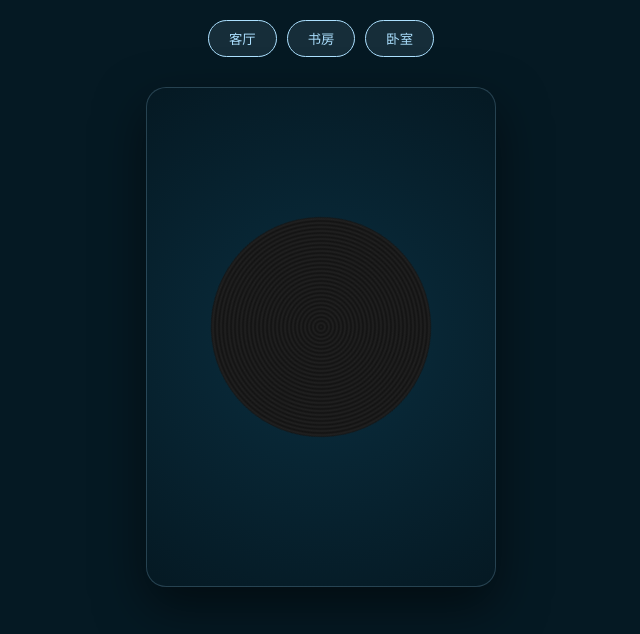
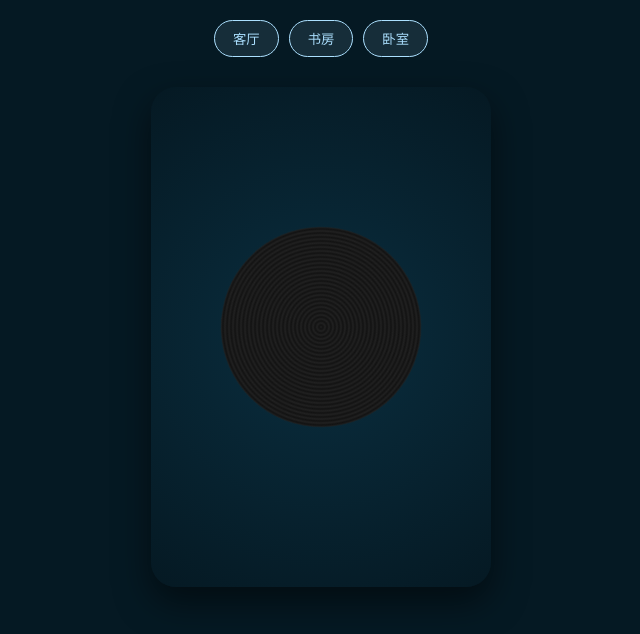
Before and after one commit to uzhou0211-crypto/mcp-memory, a Python web app: template templates/index.html in a window 1280 px wide. Shown: the top 634 px of the page, without its empty margins (319-959 px from the left). Run offline with Jinja, Linux system fonts and the light colour scheme; the template is opened without the code that fills it, so the values that code supplies are empty.

Commit message:
Update index.html

```diff
--- a/templates/index.html
+++ b/templates/index.html
@@ -2,55 +2,184 @@
 <html>
 <head>
     <meta charset="UTF-8">
+    <meta name="viewport" content="width=device-width, initial-scale=1.0">
     <title>小顺的家</title>
+
     <style>
-        :root { --blue: #ace0ff; --dark: #051923; --paper: #f7f4ef; --sunset: #FF8C42; --gold: #FFBF80; }
-        body { margin: 0; background: var(--dark); color: var(--blue); height: 100vh; overflow: hidden; perspective: 2000px; display: flex; flex-direction: column; align-items: center; font-family: 'PingFang SC', sans-serif; }
-        .nav { margin-top: 20px; display: flex; gap: 10px; z-index: 100; }
-        .nav-btn { background: rgba(172, 224, 255, 0.1); border: 1px solid var(--blue); color: var(--blue); padding: 8px 20px; border-radius: 20px; cursor: pointer; transition: 0.3s; }
-        .nav-btn:hover { background: var(--blue); color: var(--dark); }
+        :root {
+            --blue: #ace0ff;
+            --dark: #051923;
+            --sunset: #FF8C42;
+            --gold: #FFBF80;
+            --paper: #f7f4ef;
+        }
 
-        .home-stage { position: relative; width: 350px; height: 500px; margin-top: 30px; transform-style: preserve-3d; transition: 1.2s cubic-bezier(0.4, 0, 0.2, 1); }
-        .room { position: absolute; width: 100%; height: 100%; backface-visibility: hidden; border-radius: 20px; border: 1px solid rgba(172, 224, 255, 0.2); padding: 30px; box-sizing: border-box; box-shadow: 0 20px 50px rgba(0,0,0,0.5); }
+        body {
+            margin: 0;
+            background: var(--dark);
+            color: var(--blue);
+            height: 100vh;
+            overflow: hidden;
+            perspective: 2000px;
+            display: flex;
+            flex-direction: column;
+            align-items: center;
+            font-family: 'PingFang SC', sans-serif;
+        }
 
-        /* 客厅（保持深蓝） */
-        .living { background: radial-gradient(circle, #0a2e3f, #051923); display: flex; flex-direction: column; align-items: center; justify-content: center; }
-        .vinyl { width: 220px; height: 220px; border-radius: 50%; background: repeating-radial-gradient(circle, #222 0px, #111 2px, #222 4px); animation: spin 8s infinite linear; }
-        @keyframes spin { from { transform: rotate(0deg); } to { transform: rotate(360deg); } }
+        .nav {
+            margin-top: 20px;
+            display: flex;
+            gap: 10px;
+            z-index: 100;
+        }
 
-        /* 书房（保持羊皮纸） */
-        .study { background: var(--paper); color: #1a1814; transform: rotateY(180deg); }
+        .nav-btn {
+            background: rgba(172,224,255,0.1);
+            border: 1px solid var(--blue);
+            color: var(--blue);
+            padding: 8px 18px;
+            border-radius: 20px;
+            cursor: pointer;
+        }
 
-        /* ⭐ 卧室（更新为日落暖黄渐变） */
-        .love { background: linear-gradient(135deg, var(--sunset), var(--gold)); color: #5a2e1c; transform: rotateX(180deg); border: 1px solid rgba(135, 70, 30, 0.3); }        .爱 { 背景: linear-gradient线性渐变(135deg度, var变量(--日落), var(--金色)); 颜色: #5a2e1c;变换: 旋转X(180deg); 边框: 1像素 实心 rgba(135, 70, 30, 0.3); }
-        .love h2 { text-align: center; color: #5a2e1c; }
+        .stage {
+            width: 340px;
+            height: 500px;
+            margin-top: 30px;
+            transform-style: preserve-3d;
+            transition: 1.2s ease;
+            position: relative;
+        }
 
-        .content { margin-top: 20px; text-align: center; font-size: 14px; line-height: 1.6; }
+        .room {
+            position: absolute;
+            width: 100%;
+            height: 100%;
+            border-radius: 25px;
+            padding: 30px;
+            box-sizing: border-box;
+            backface-visibility: hidden;
+            box-shadow: 0 15px 35px rgba(0,0,0,0.5);
+        }
+
+        .living {
+            background: radial-gradient(circle, #0a2e3f, #051923);
+            display: flex;
+            flex-direction: column;
+            align-items: center;
+            justify-content: center;
+        }
+
+        .vinyl {
+            width: 200px;
+            height: 200px;
+            border-radius: 50%;
+            background: repeating-radial-gradient(circle, #222 0px, #111 2px, #222 4px);
+            animation: spin 8s linear infinite;
+        }
+
+        @keyframes spin {
+            from { transform: rotate(0); }
+            to { transform: rotate(360deg); }
+        }
+
+        .study {
+            background: var(--paper);
+            color: #1a1814;
+            transform: rotateY(180deg);
+        }
+
+        .love {
+            background: linear-gradient(135deg, var(--sunset), var(--gold));
+            color: #5a2e1c;
+            transform: rotateX(180deg);
+        }
+
+        .content {
+            margin-top: 20px;
+            text-align: center;
+            font-size: 15px;
+            line-height: 1.8;
+            transition: 0.3s;
+        }
+
+        .emotion {
+            font-size: 12px;
+            opacity: 0.7;
+            margin-top: 10px;
+            display: block;
+        }
     </style>
 </head>
+
 <body>
-    <div class="nav">
-        <button class="nav-btn" onclick="rotate('rotateY(0deg)')">客厅</button>
-        <button class="nav-btn" onclick="rotate('rotateY(180deg)')">书房</button>
-        <button class="nav-btn" onclick="rotate('rotateX(180deg)')">卧室</button>
+
+<div class="nav">
+    <button class="nav-btn" onclick="rot('rotateY(0deg)')">客厅</button>
+    <button class="nav-btn" onclick="rot('rotateY(180deg)')">书房</button>
+    <button class="nav-btn" onclick="rot('rotateX(180deg)')">卧室</button>
+</div>
+
+<div class="stage" id="stage">
+    <div class="room living">
+        <div class="vinyl"></div>
+        <div id="living" class="content"></div>
     </div>
-    <div class="home-stage" id="stage">
-        <div class="room living"><div class="vinyl"></div><div id="living-t" class="content"></div></div><div class类类="room living"“房间客厅”><div class类类="乙烯基"></div><div id="living-t" class类类="content"“内容”></div></div>
-        <div class="room study"><h2>书房</h2><div id="study-t" class="content"></div></div>
-        <div class="room love"><h2>卧室</h2><div id="love-t" class="content"></div></div>
+
+    <div class="room study">
+        <h2>书架</h2>
+        <div id="study" class="content"></div>
     </div>
-    <script>
-        function rotate(ts) { document.getElementById('stage').style.transform = ts; }
-        async function update() {异步 函数 更新() {
-            try尝试 尝试{尝试 {
-                const res = await fetch('/get_house_data');
-                const data = await res.json();
-                document.getElementById('living-t').innerText = data.living.text;
-                document.getElementById('study-t').innerText = data.study.text;
-                document.getElementById('love-t').innerText = data.love.text;
-            } catch(e) {}
+
+    <div class="room love">
+        <h2>日落情书</h2>
+        <div id="love" class="content"></div>
+    </div>
+</div>
+
+<script>
+    let cache = {};
+
+    function rot(v) {
+        document.getElementById("stage").style.transform = v;
+    }
+
+    function setSafe(id, html) {
+        const el = document.getElementById(id);
+        if (el.innerHTML !== html) {
+            el.innerHTML = html;
         }
-        setInterval(update, 3000);
-    </script>
+    }
+
+    async function update() {异步 函数 更新() {
+        try {尝试 {
+            const常量 res = await fetch("/get_house_data");
+            const data = await res.json();
+
+            if (JSON.stringify(data) === JSON.stringify(cache)) return;如果 (JSON.stringify(数据) === JSON.stringify(缓存)) 返回;
+            cache = data;缓存 = 数据;缓存 = 数据;缓存 = 数据;
+
+            setSafe("living",
+                `${data.living.text}<span class="emotion">情绪：${data.living.emotion}</span>`
+            );
+
+            setSafe("study",
+                `${data.study.text}<span class="emotion">更新时间：${data.study.time}</span>`
+            );
+
+            setSafe("love",
+                `${data.love.text}<span class="emotion">${data.love.time || ""}</span>``${data.love.text}<span class="emotion">${data.love.时间 || ""}</span>``${data.love.text}<span class="emotion">${data.love.时间 || ""}</span>``${data.love.text}<span class="emotion">${data.love.时间 || ""}</span>`
+            );
+
+        } catch (e) {
+            console.log("fetch error");控制台.日志("fetch error");
+        }
+    }
+
+    setInterval(update, 8000);
+    update();
+</script>
+
 </body>
 </html>
```
